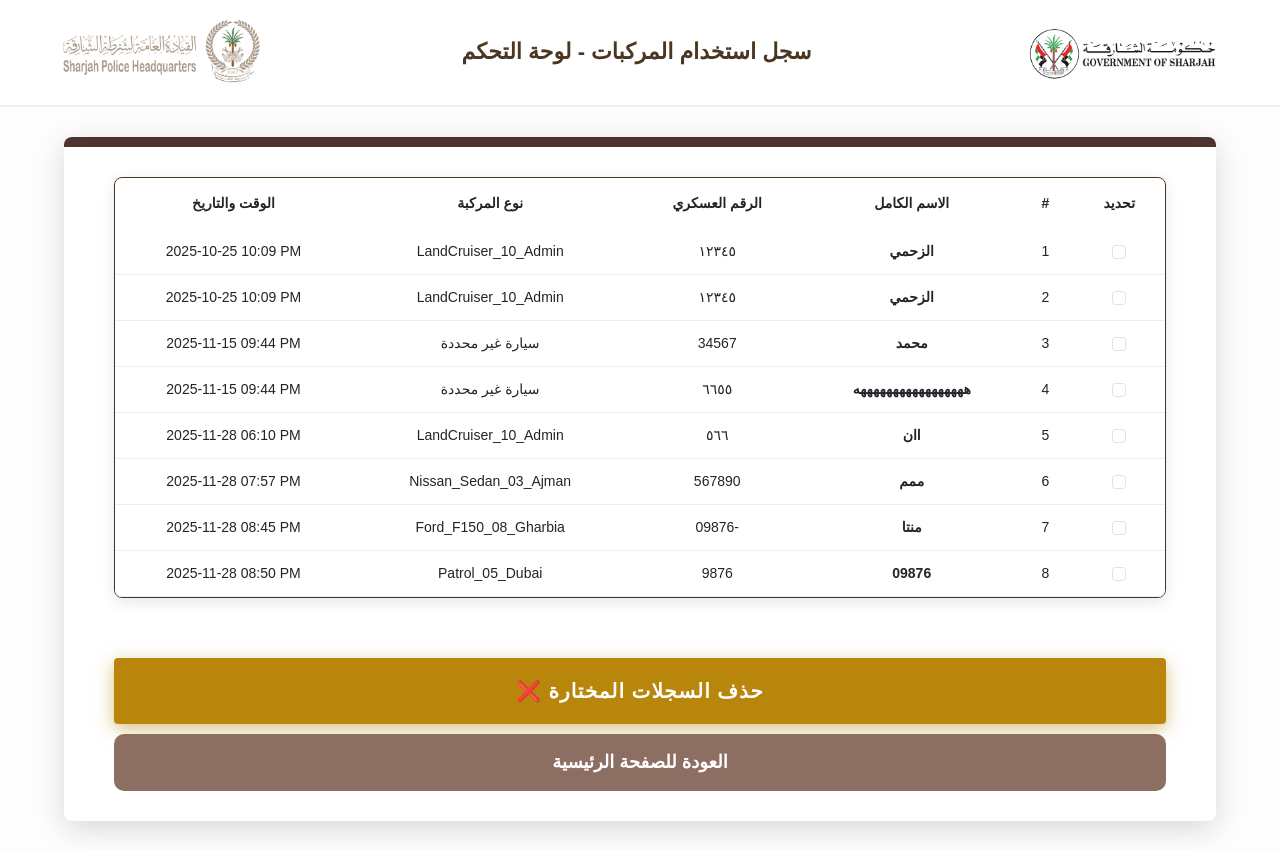
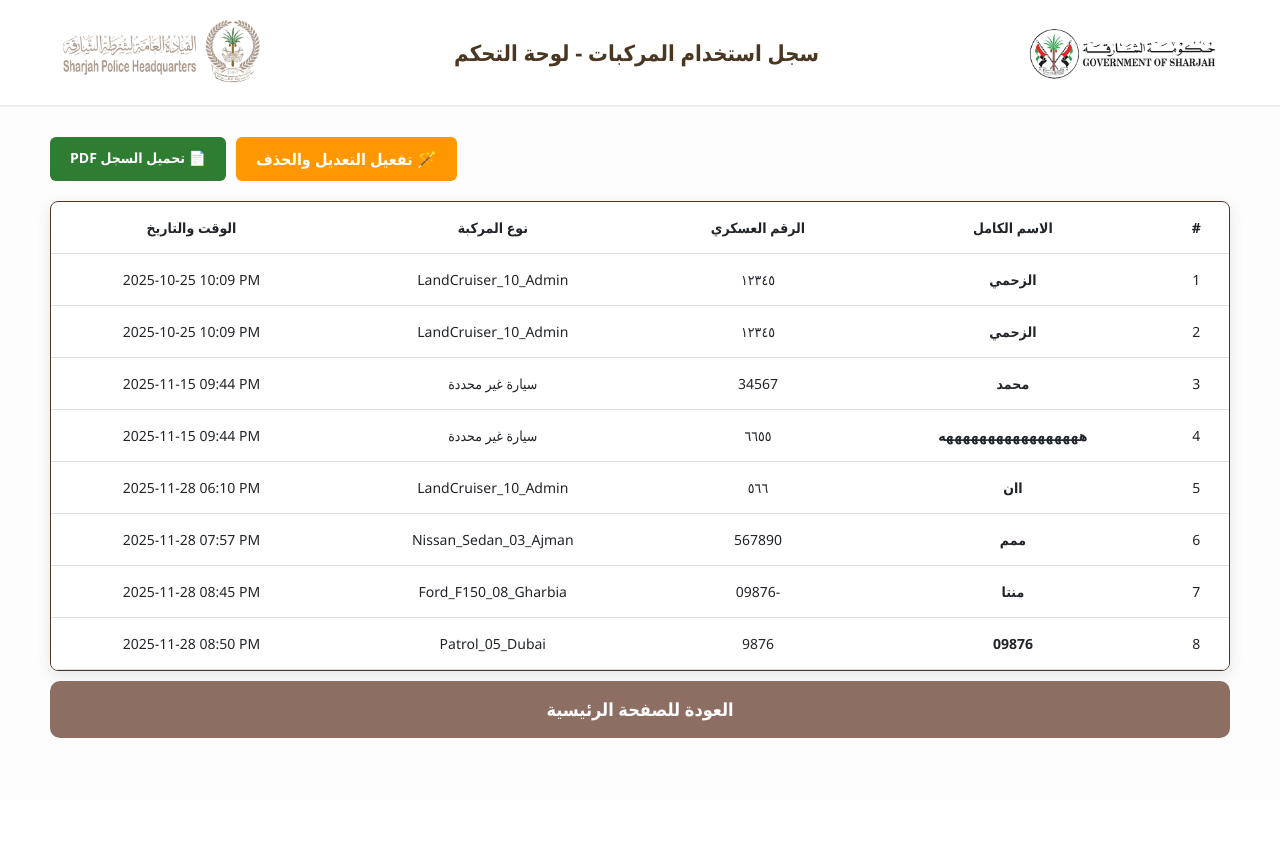
Before and after one commit to Mohammed-Alzahmi/Vehicle-Tracker-Project, a Flask app: template templates/admin.html in a window 1280 px wide. After the commit the page ends 738 px from the top, so only its background shows below. Run offline with Flask 3, Linux system fonts and the light colour scheme; the template is opened without the code that fills it: values that come from a table or form of the project are taken from there, others are empty.

Commit message:
added toggle edit mode for admin page

```diff
--- a/templates/admin.html
+++ b/templates/admin.html
@@ -5,42 +5,29 @@
     <meta name="viewport" content="width=device-width, initial-scale=1.0">
     <title>لوحة التحكم - سجل المركبات</title>
     <link href="https://cdn.jsdelivr.net/npm/bootstrap@5.3.0/dist/css/bootstrap.min.css" rel="stylesheet">
-    <link rel="stylesheet" href="{{ url_for('static', filename='style.css') }}">
     <style>
-        /* تعديلات خاصة بصفحة الأدمن عشان ما تتأثر بـ style.css القديم */
-        body {
-            display: block !important;
-            background-color: #fdfdfd !important;
-            padding: 0 !important;
-            margin: 0 !important;
-            min-height: auto !important;
-        }
-        .admin-header {
-            background: white;
-            padding: 15px 40px;
-            display: flex;
-            justify-content: space-between;
-            align-items: center;
-            border-bottom: 2px solid #eee;
-        }
+        body { background-color: #fdfdfd; font-family: 'Segoe UI', Tahoma, sans-serif; margin: 0; padding: 0; }
+        .admin-header { background: white; padding: 15px 40px; display: flex; justify-content: space-between; align-items: center; border-bottom: 2px solid #eee; }
         .admin-logo { height: 75px; width: auto; }
         .admin-title { color: #4b3621; font-weight: bold; font-size: 22px; margin: 0; }
 
         .admin-container { padding: 30px 50px; }
-        .table-wrapper {
-            background: white;
-            border: 1px solid #4b3621;
-            border-radius: 8px;
-            overflow: hidden;
-            box-shadow: 0 4px 15px rgba(0,0,0,0.1);
-        }
+        .top-actions { display: flex; justify-content: flex-end; gap: 10px; margin-bottom: 20px; }
+
+        /* أزرار التحكم */
+        .btn-edit-mode { background-color: #ff9800; color: white; border: none; padding: 10px 20px; border-radius: 6px; font-weight: bold; transition: 0.3s; }
+        .btn-edit-mode:hover { background-color: #e68a00; }
+        .btn-green-pdf { background-color: #2e7d32; color: white; border: none; padding: 10px 20px; border-radius: 6px; font-weight: bold; text-decoration: none; font-size: 14px; }
+
+        .table-wrapper { background: white; border: 1px solid #4b3621; border-radius: 8px; overflow: hidden; box-shadow: 0 4px 15px rgba(0,0,0,0.1); }
         .table thead { background-color: #4b3621; color: white; }
-        .table th { padding: 15px; font-size: 14px; border: none; text-align: center; }
-        .table td { padding: 12px; font-size: 14px; text-align: center; vertical-align: middle; border-bottom: 1px solid #eee; }
+        .table th, .table td { padding: 15px; text-align: center; vertical-align: middle; font-size: 14px; }
 
-        .action-btns { display: flex; flex-direction: column; gap: 10px; margin-top: 30px; }
-        .btn-gold { background-color: #b8860b; color: white; border: none; padding: 15px; border-radius: 10px; font-weight: bold; font-size: 18px; width: 100%; }
-        .btn-brown { background-color: #8d6e63; color: white; border: none; padding: 15px; border-radius: 10px; font-weight: bold; font-size: 18px; text-decoration: none; text-align: center; width: 100%; }
+        /* إخفاء عمود التحديد وزر الحذف في البداية */
+        .select-column, #delete-btn-area { display: none; }
+
+        .btn-gold { background-color: #b8860b; color: white; border: none; padding: 15px; border-radius: 10px; font-weight: bold; font-size: 18px; width: 100%; margin-top: 20px; }
+        .btn-brown { background-color: #8d6e63; color: white; border: none; padding: 15px; border-radius: 10px; font-weight: bold; font-size: 18px; text-decoration: none; text-align: center; width: 100%; display: block; margin-top: 10px; }
     </style>
 </head>
 <body>
@@ -52,12 +39,17 @@
     </header>
 
     <div class="admin-container">
+        <div class="top-actions">
+            <button type="button" class="btn-edit-mode" onclick="toggleEditMode()">🪄 تفعيل التعديل والحذف</button>
+            <div class="btn-green-pdf">📄 تحميل السجل PDF</div>
+        </div>
+
         <form action="{{ url_for('delete_logs', code=request.args.get('code')) }}" method="POST">
             <div class="table-wrapper">
                 <table class="table table-hover m-0">
                     <thead>
                         <tr>
-                            <th>تحديد</th>
+                            <th class="select-column">تحديد</th>
                             <th>#</th>
                             <th>الاسم الكامل</th>
                             <th>الرقم العسكري</th>
@@ -68,7 +60,7 @@
                     <tbody>
                         {% for log in logs %}
                         <tr>
-                            <td><input type="checkbox" name="log_ids" value="{{ log.id }}" class="form-check-input"></td>
+                            <td class="select-column"><input type="checkbox" name="log_ids" value="{{ log.id }}" class="form-check-input"></td>
                             <td>{{ loop.index }}</td>
                             <td style="font-weight: bold;">{{ log.username }}</td>
                             <td>{{ log.military_id }}</td>
@@ -80,12 +72,29 @@
                 </table>
             </div>
 
-            <div class="action-btns">
+            <div id="delete-btn-area">
                 <button type="submit" class="btn-gold">حذف السجلات المختارة ❌</button>
-                <a href="{{ url_for('index') }}" class="btn-brown">العودة للصفحة الرئيسية</a>
             </div>
+            <a href="{{ url_for('index') }}" class="btn-brown">العودة للصفحة الرئيسية</a>
         </form>
     </div>
 
+    <script>
+        function toggleEditMode() {
+            // إظهار أو إخفاء أعمدة التحديد
+            var cols = document.querySelectorAll('.select-column');
+            var deleteArea = document.getElementById('delete-btn-area');
+
+            cols.forEach(function(col) {
+                if (col.style.display === "table-cell") {
+                    col.style.display = "none";
+                    deleteArea.style.display = "none";
+                } else {
+                    col.style.display = "table-cell";
+                    deleteArea.style.display = "block";
+                }
+            });
+        }
+    </script>
 </body>
 </html>
```
